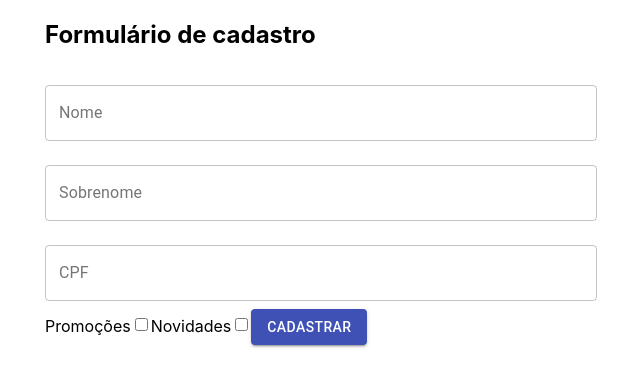
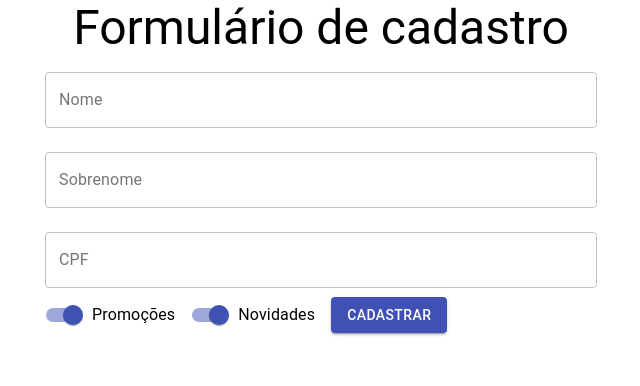
Before and after one commit to Louissilver/formcadastro_react, a React (Create React App) app: page / in a window 1280 px wide. Shown: the top 386 px of the page, without its empty margins (319-959 px from the left). Built offline with nearby package versions, Linux system fonts and the light colour scheme.

Commit message:
Formulário estilizado

```diff
--- a/package.json
+++ b/package.json
@@ -7,6 +7,7 @@
     "@testing-library/jest-dom": "^5.11.4",
     "@testing-library/react": "^11.1.0",
     "@testing-library/user-event": "^12.1.10",
+    "fontsource-roboto": "^4.0.0",
     "react": "^17.0.1",
     "react-dom": "^17.0.1",
     "react-scripts": "4.0.1",
--- a/src/App.js
+++ b/src/App.js
@@ -1,14 +1,17 @@
 import { Component } from 'react';
 import './App.css';
 import FormularioCadastro from './components/FormularioCadastro/FormularioCadastro';
-import { Container } from '@material-ui/core';
+import { Container, Typography } from '@material-ui/core';
 
 class App extends Component {
   render() {
 
     return (
-      <Container maxWidth="sm" component="article">
-        <h1>Formulário de cadastro</h1>
+      <Container
+        maxWidth="sm" // Deixa a largura máxima pequena
+        component="article" // O tipo de componente renderizado será um <article>
+      >
+        <Typography variant="h3" component="h1" align="center">Formulário de cadastro</Typography>
         <FormularioCadastro />
       </Container>
     );
--- a/src/components/FormularioCadastro/FormularioCadastro.jsx
+++ b/src/components/FormularioCadastro/FormularioCadastro.jsx
@@ -1,6 +1,5 @@
 import React from 'react';
-import Button from "@material-ui/core/Button";
-import TextField from '@material-ui/core/TextField';
+import { TextField, Button, Switch, FormControlLabel } from '@material-ui/core';
 
 // Criamos um function component
 // Trata-se de uma função que retorna um componente em jsx
@@ -36,11 +35,15 @@
                 margin="normal"
             />
 
-            <label htmlFor="">Promoções</label>
-            <input type="checkbox" />
+            <FormControlLabel
+                label="Promoções"
+                control={<Switch name="promocoes" defaultChecked color="primary" />}
+            />
 
-            <label htmlFor="">Novidades</label>
-            <input type="checkbox" />
+            <FormControlLabel
+                label="Novidades"
+                control={<Switch name="novidades" defaultChecked color="primary" />}
+            />
 
             <Button
                 type="submit"
```
Also changed, not shown: 2 other files (tests, documents, lock files or other folders).
